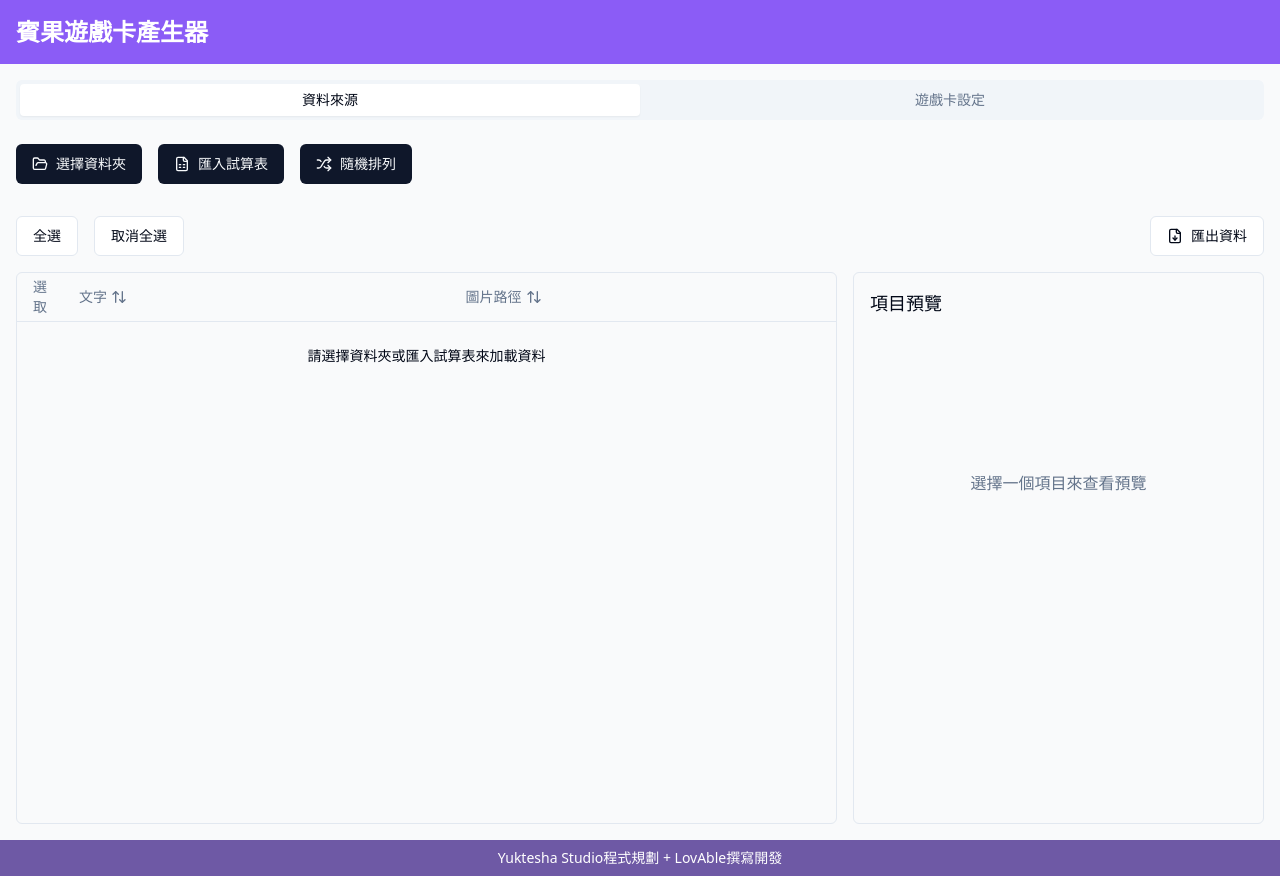
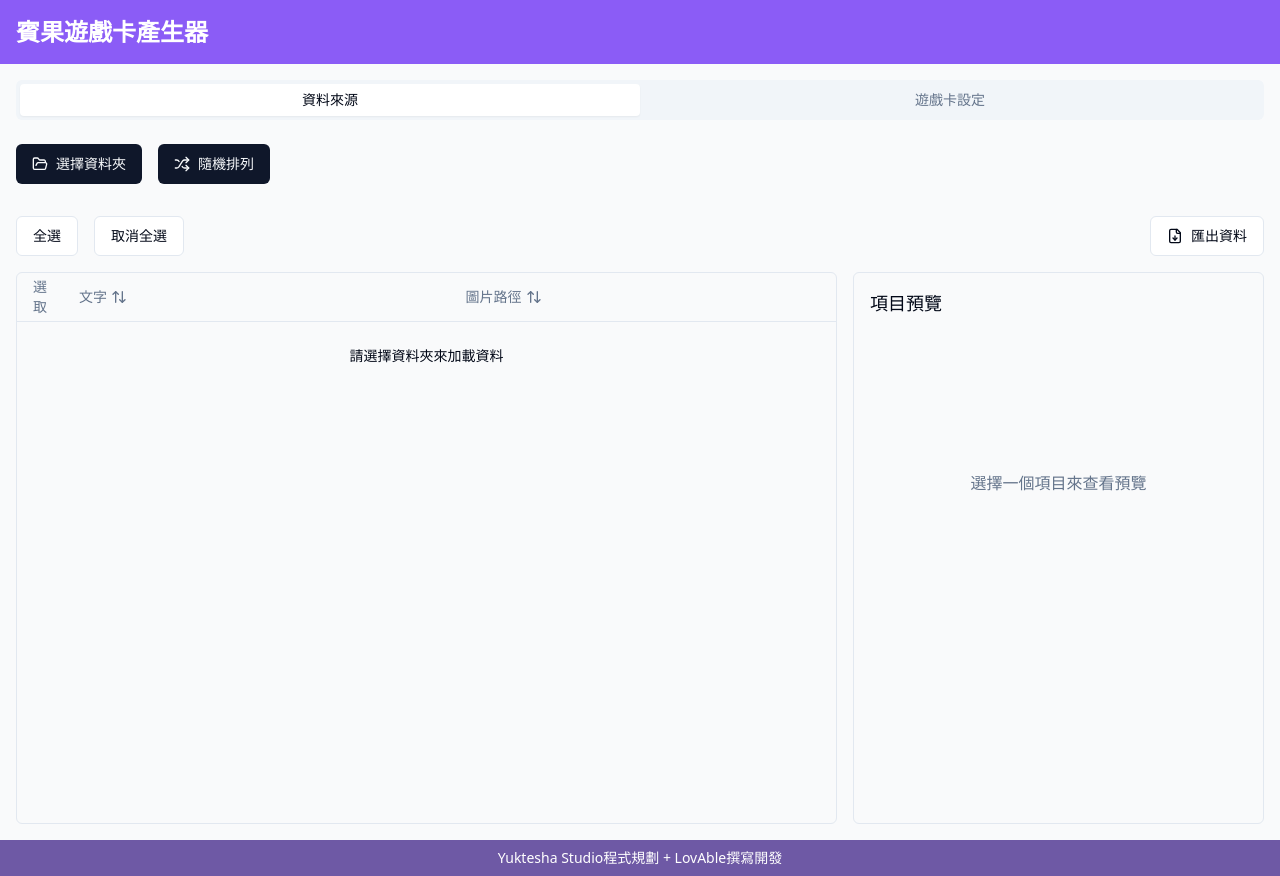
Before and after one commit to Yuktesha/bingo-card-bliss-creator, a React (Vite) app: page / in a window 1280 px wide. Built offline with nearby package versions, Linux system fonts and the light colour scheme.

Commit message:
Remove spreadsheet import feature
Remove the "匯入試算表" feature as it's not implemented.

```diff
--- a/src/components/DataSourceTab.tsx
+++ b/src/components/DataSourceTab.tsx
@@ -7,17 +7,12 @@ import { Checkbox } from '@/components/ui/checkbox';
 import { ScrollArea } from '@/components/ui/scroll-area';
 import { BingoCardItem } from '@/types';
 import { useBingo } from '@/contexts/BingoContext';
-import { getFileNameFromPath, shuffleArray, processFiles, parseSpreadsheet } from '@/utils/fileUtils';
-import { simulateFolderSelection, simulateSpreadsheetImport } from '@/utils/mockData';
-import { exportToODS, exportToCSV } from '@/utils/exportImportUtils';
+import { getFileNameFromPath, processFiles } from '@/utils/fileUtils';
 import {
+  FolderOpen,
+  Shuffle,
   ArrowUpDown,
-  FolderOpen,
-  FileSpreadsheet,
-  Shuffle,
-  Check,
   X,
-  Download,
   FileDown
 } from 'lucide-react';
 import { toast } from '@/components/ui/sonner';
@@ -37,7 +32,6 @@ const DataSourceTab: React.FC = () => {
 
   const [sortField, setSortField] = useState<'text' | 'image' | null>(null);
   const [sortDirection, setSortDirection] = useState<'asc' | 'desc'>('asc');
-  const fileInputRef = useRef<HTMLInputElement>(null);
   const folderInputRef = useRef<HTMLInputElement>(null);
 
   // Handle folder selection
@@ -57,32 +51,6 @@ const DataSourceTab: React.FC = () => {
 
     // Reset input
     if (folderInputRef.current) folderInputRef.current.value = '';
-  };
-
-  // Handle spreadsheet upload
-  const handleFileUpload = async (e: React.ChangeEvent<HTMLInputElement>) => {
-    const files = e.target.files;
-    if (!files || files.length === 0) return;
-
-    const file = files[0];
-    try {
-      // In a real implementation, we would use a proper library to parse spreadsheet files
-      // For now, we'll just use a mock implementation
-      const data = await parseSpreadsheet(file);
-
-      if (data.length > 0) {
-        setItems(prev => [...prev, ...data]);
-        toast.success(`已成功導入試算表，包含 ${data.length} 筆資料`);
-      } else {
-        toast.warning('試算表中無有效資料');
-      }
-    } catch (error) {
-      console.error('Error parsing spreadsheet:', error);
-      toast.error('試算表解析失敗，請確認檔案格式');
-    }
-
-    // Reset input
-    if (fileInputRef.current) fileInputRef.current.value = '';
   };
 
   // Handle sort
@@ -118,7 +86,7 @@ const DataSourceTab: React.FC = () => {
   const handleExportData = () => {
     try {
       // Export to JSON format for now
-      const blob = exportToODS(items);
+      const blob = new Blob([JSON.stringify(items, null, 2)], { type: 'application/json' });
       const url = URL.createObjectURL(blob);
       const link = document.createElement('a');
       link.href = url;
@@ -153,23 +121,6 @@ const DataSourceTab: React.FC = () => {
           >
             <FolderOpen size={16} />
             選擇資料夾
-          </Button>
-        </div>
-
-        <div>
-          <input
-            type="file"
-            ref={fileInputRef}
-            onChange={handleFileUpload}
-            className="hidden"
-            accept=".ods,.xlsx,.csv,.json"
-          />
-          <Button
-            onClick={() => fileInputRef.current?.click()}
-            className="flex items-center gap-2"
-          >
-            <FileSpreadsheet size={16} />
-            匯入試算表
           </Button>
         </div>
 
@@ -253,7 +204,7 @@ const DataSourceTab: React.FC = () => {
                 {items.length === 0 && (
                   <TableRow>
                     <TableCell colSpan={3} className="text-center py-6">
-                      請選擇資料夾或匯入試算表來加載資料
+                      請選擇資料夾來加載資料
                     </TableCell>
                   </TableRow>
                 )}
```
